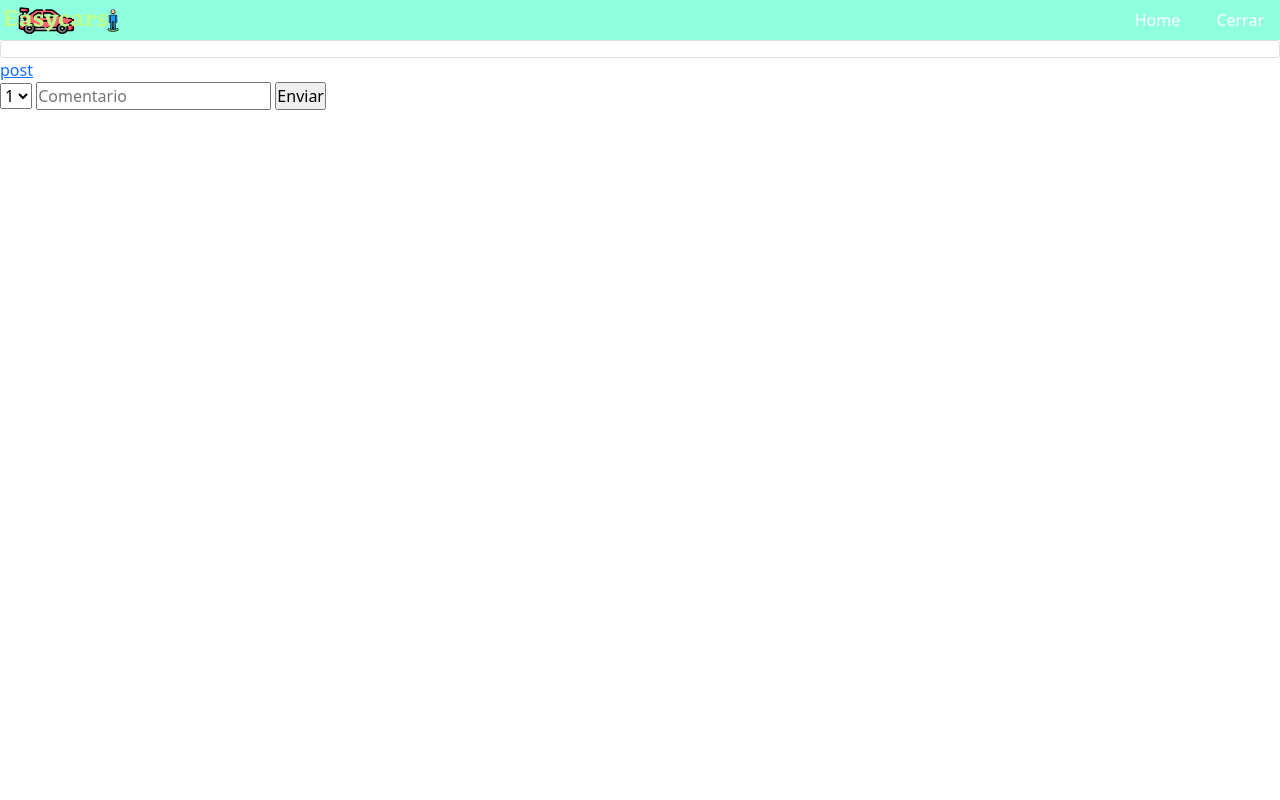
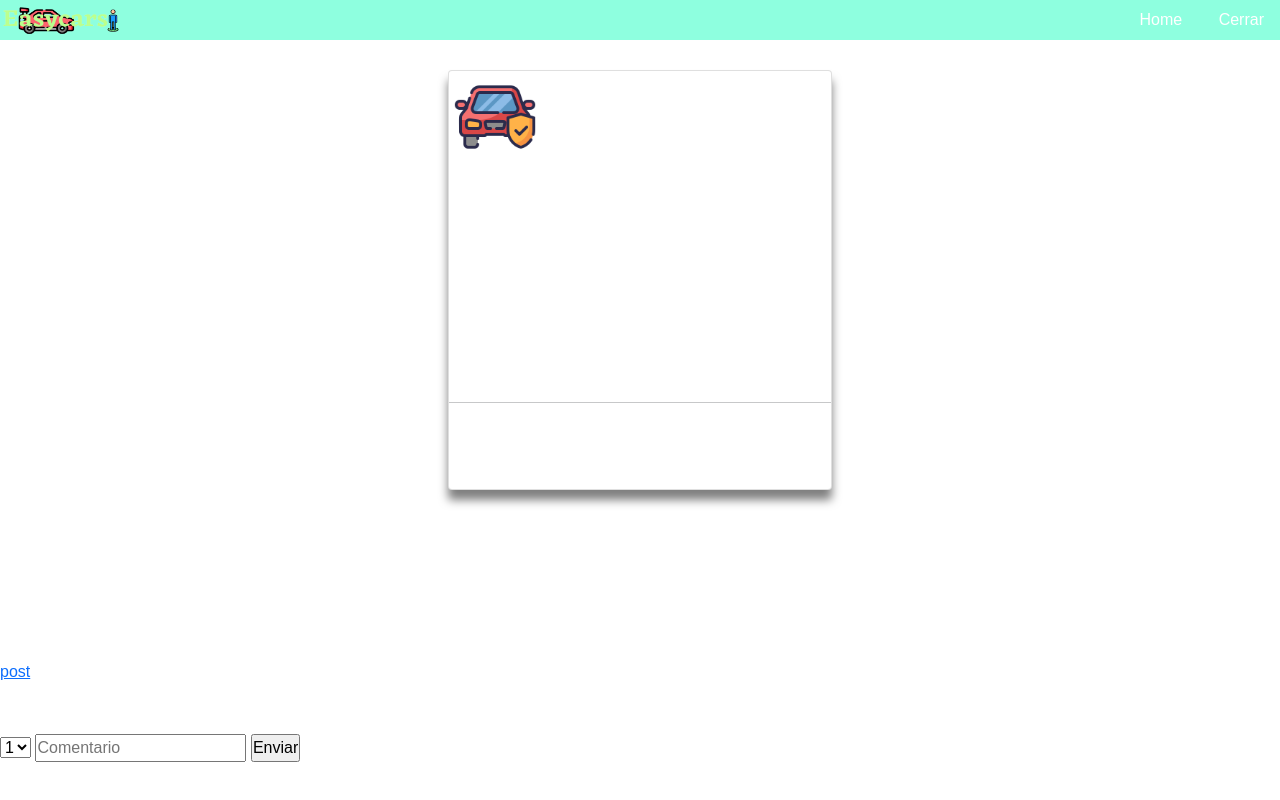
Before and after one commit to Edwin-DEV-py/final, a Django app: page /perfil.html in a window 1280 px wide. Run offline with Django 3.2, Linux system fonts and the light colour scheme; a user stored in the database is signed in; data comes from the database, SQL or seed files in the repository; both versions use the stored data as it was after the commit; parts of the project's set-up code (start-up, migrations or seed data) failed here and were passed over; some libraries are stand-ins or nearby versions.

Commit message:
perfil y tabla

```diff
--- a/Carros/aplicaciones/views.py
+++ b/Carros/aplicaciones/views.py
@@ -128,6 +128,6 @@ def perfiles(request, username=None):
         user = current_user
     contexto = {
         'user':user,
-        'post':post
+        'post':post,
     }
     return render(request, 'perfil.html',contexto)
--- a/Carros/static/css/login.css
+++ b/Carros/static/css/login.css
@@ -6,6 +6,7 @@
 
 body{
     font-family: 'Kanit', sans-serif;
+
 }
 
 .contenedor{
--- /dev/null
+++ b/Carros/static/css/tarjeta.css
@@ -0,0 +1,60 @@
+*{
+    margin: 0;
+    padding: 0;
+    box-sizing: border-box;
+    font-family: sans-serif;
+}
+
+.card{
+    position: relative;
+    top: 30px;
+    height: 420px;
+    width: 30%;
+    display: flex;
+    margin: auto;
+    border-radius: 7px;
+    box-shadow: 0px 10px 10px 0px rgba(0,0,0,0.5);
+    overflow: hidden;
+    box-sizing: border-box;
+}
+.card .img{
+    width: 40%;
+    height: 100%;
+}
+
+.card .img img{
+    width: 60%;
+}
+
+.front{
+    position: absolute;
+    top: 0;
+    right: 10px;
+    display: inline-block;
+}
+
+.front div{
+    float: left;
+    margin: 0 10px;
+}
+
+.back h2{
+    float: left;
+    margin: 0 10px;
+    display: flex;
+}
+.back{
+    height: 70px;
+}
+
+
+
+.post{
+    position: relative;
+    top: 200px;
+}
+
+.formulario{
+    position: relative;
+    top: 250px;
+}
--- a/Carros/templates/perfil.html
+++ b/Carros/templates/perfil.html
@@ -6,8 +6,10 @@
     <meta http-equiv="X-UA-Compatible" content="IE=edge">
     <meta name="viewport" content="width=device-width, initial-scale=1.0">
     <link rel="stylesheet" href="{% static 'css/index.css' %}">
+    <link rel="stylesheet" href="{% static 'css/tarjeta.css' %}">
     <link href="https://cdn.jsdelivr.net/npm/bootstrap@5.0.2/dist/css/bootstrap.min.css" rel="stylesheet" integrity="sha384-EVSTQN3/azprG1Anm3QDgpJLIm9Nao0Yz1ztcQTwFspd3yD65VohhpuuCOmLASjC" crossorigin="anonymous">
     <meta name="viewport" content="width=device-width, initial-scale=1">
+    <script src="https://kit.fontawesome.com/df9fd6f2d3.js" crossorigin="anonymous"></script>
     <title>perfil</title>
 </head>
 <body>
@@ -23,21 +25,30 @@
         </div>
     </header>
     <div class="card">
-        <h2>{{ user.first_name }}</h2>
-        <h2>{{ user.last_name }}</h2>
+        <div class="img">
+            <img src="{% static 'media/img/seguro-de-auto.png' %}" alt="">
+        </div>
+        <div class="informacion">
+            <div class="front">
+                <div class="nombre"><h2>{{ user.first_name }}</h2></div>
+                <div class="apellido"><h2>{{ user.last_name }}</h2></div>
+            </div>
+            <hr>
+            <div class="back">
+                {% if request.user.is_authenticated %}
+                    {% for c in u %}
+                    <h2 id="placa">Placa: {{ c.placa }}</h2>
+                    <h2>Modelo: {{ c.modelo }}</h2>
+                    <h2>{{ c.user.telefono}}</h2>
+                {% endfor %}
+            </div>
+        </div>
     </div>
     <div class="post">
-        {% if request.user.is_authenticated %}
-        <div>
-            {% for c in u %}
-            <h2>{{ c.placa }}</h2>
-            <h2>{{ c.modelo }}</h2>
-            <h2>{{ c.user.first_name }}</h2>
-            {% endfor %}
+        <a href="post2.html">post</a>
     </div>
-        <a href="post2.html">post</a>
     {% endif %}
-    </div>
+    <div class="formulario">
         <form name="registro">
             <div class="calificaciones">
                 <select name="puntuacion" id="puntuacion">
@@ -53,6 +64,8 @@
 
             <div>
         </form>
+    </div>
+
 
 
     <script type="text/javascript">
```
Also changed, not shown: Carros/static/css/tabla.css (added, +32 -0 lines), Carros/templates/home_rutas.html (+17 -8 lines), Carros/db.sqlite3, Carros/static/media/img/fondoo.jpg (added), Carros/static/media/img/fondoxd.jpeg (added), Carros/static/media/img/placa.png (added), Carros/static/media/img/seguro-de-auto.png (added), Carros/static/media/img/social.png (added). Lines whose indentation alone changed are shown as unchanged.
